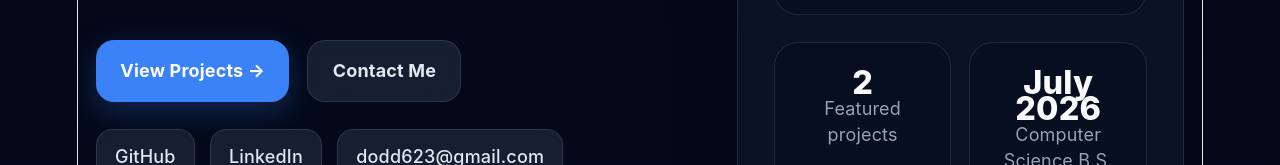
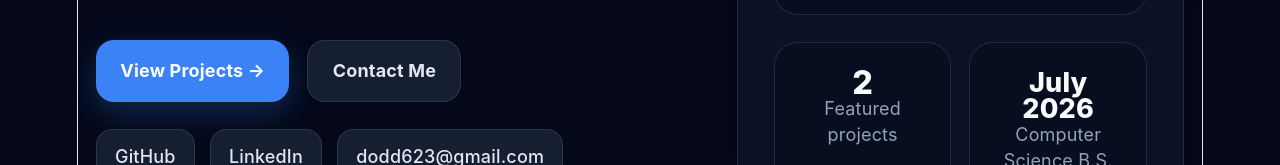
Before and after one commit to dodd623/portfolio, a React (Vite) app: page / in a window 1280 px wide. Shown: the part 635-800 px from the top of the page. Built offline with nearby package versions, Linux system fonts and the light colour scheme.

Commit message:
minor update

```diff
--- a/src/App.jsx
+++ b/src/App.jsx
@@ -533,7 +533,8 @@ export default function App() {
                 <div style={{ color: theme.secondaryText }}>Featured projects</div>
               </div>
               <div style={styles.miniPanel}>
-                <div style={{ fontSize: "1.8rem", fontWeight: 800, color: theme.strongText }}>July 2026</div>
+                <div style={{ fontSize: "1.5rem", fontWeight: 800, color: theme.strongText }}>July
+                  2026</div>
                 <div style={{ color: theme.secondaryText }}>Computer Science B.S. expected</div>
               </div>
             </div>
```
